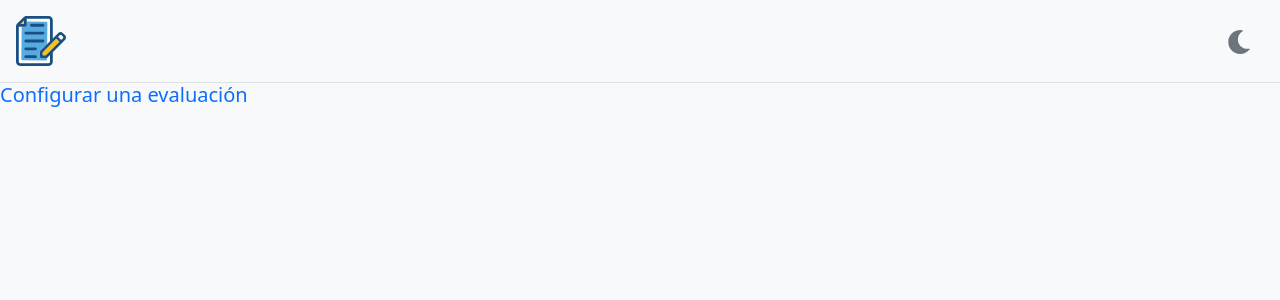
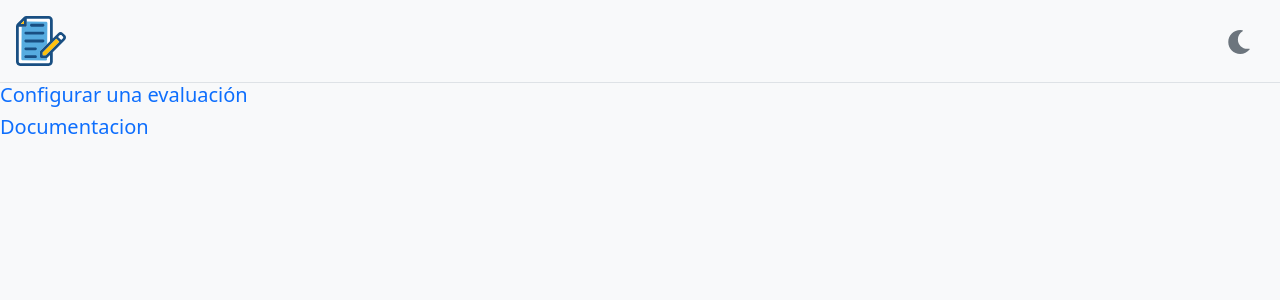
Before and after one commit to friquelmel9/Cuestionario-INF253-web, a React (Vite) app: page / in a window 1280 px wide. Shown: the top 300 px of the page. Built offline with nearby package versions, Linux system fonts and the light colour scheme.

Commit message:
ToDoList     -Apuntes de como guiarse

```diff
--- a/src/componentes/QuestionBox.jsx
+++ b/src/componentes/QuestionBox.jsx
@@ -2,7 +2,7 @@ import React, { useState, useEffect } from 'react'
 import '/src/componentes/QuestionBox.css';
 
 // question is the question to show, boxState the type of box
-const QuestionBox = ({ question, boxState }) => {
+const QuestionBox = ({ question, boxState, answer }) => {
 
     if (boxState == "visualizacion") {
         return (
--- a/src/vistas/Documentacion.jsx
+++ b/src/vistas/Documentacion.jsx
@@ -1,5 +1,6 @@
 import React, { useState, useEffect } from 'react'
-import QuestionBox from '/src/componentes/questionBox.jsx'
+import QuestionBox from '/src/componentes/QuestionBox.jsx'
+import TopMenu from '/src/componentes/TopMenu.jsx'
 
 function Documentacion() {
 
@@ -22,7 +23,7 @@ function Documentacion() {
 
     return (
         <>
-            <h1>Titulo Momentaneo</h1>
+            <TopMenu text="Ir al Inicio" link={`${import.meta.env.BASE_URL}Inicio`} />
             <QuestionBox question={selectedQuestion} boxState="visualizacion"></QuestionBox>
         </>
     );
--- a/src/vistas/Inicio.jsx
+++ b/src/vistas/Inicio.jsx
@@ -11,6 +11,11 @@ function Inicio() {
             Configurar una evaluación
             </a>
         </h5>
+        <h5>
+            <a href={`${import.meta.env.BASE_URL}Documentacion`} className="text-decoration-none">
+            Documentacion
+            </a>
+        </h5>
     </>
   );
 };
```
Also changed, not shown: 1 other file (tests, documents, lock files or other folders).
